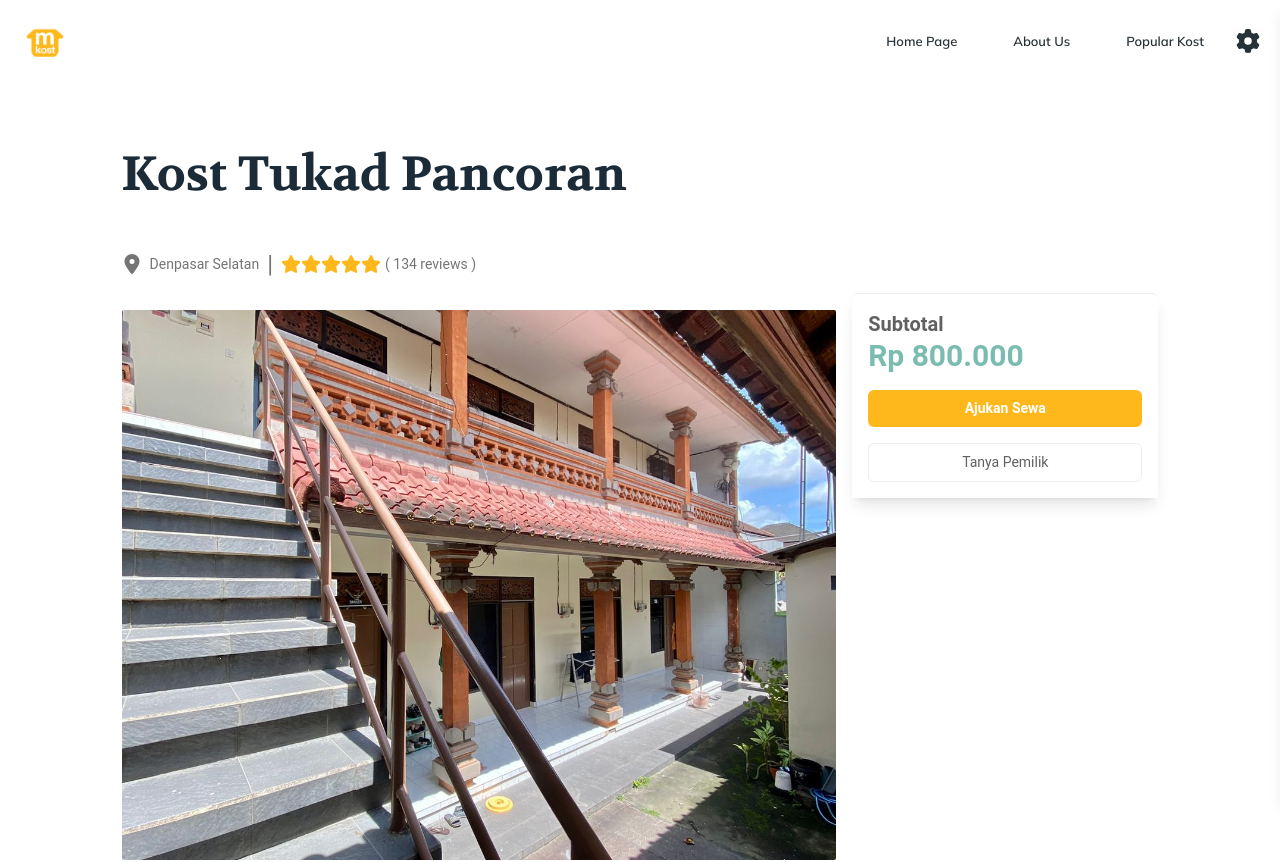
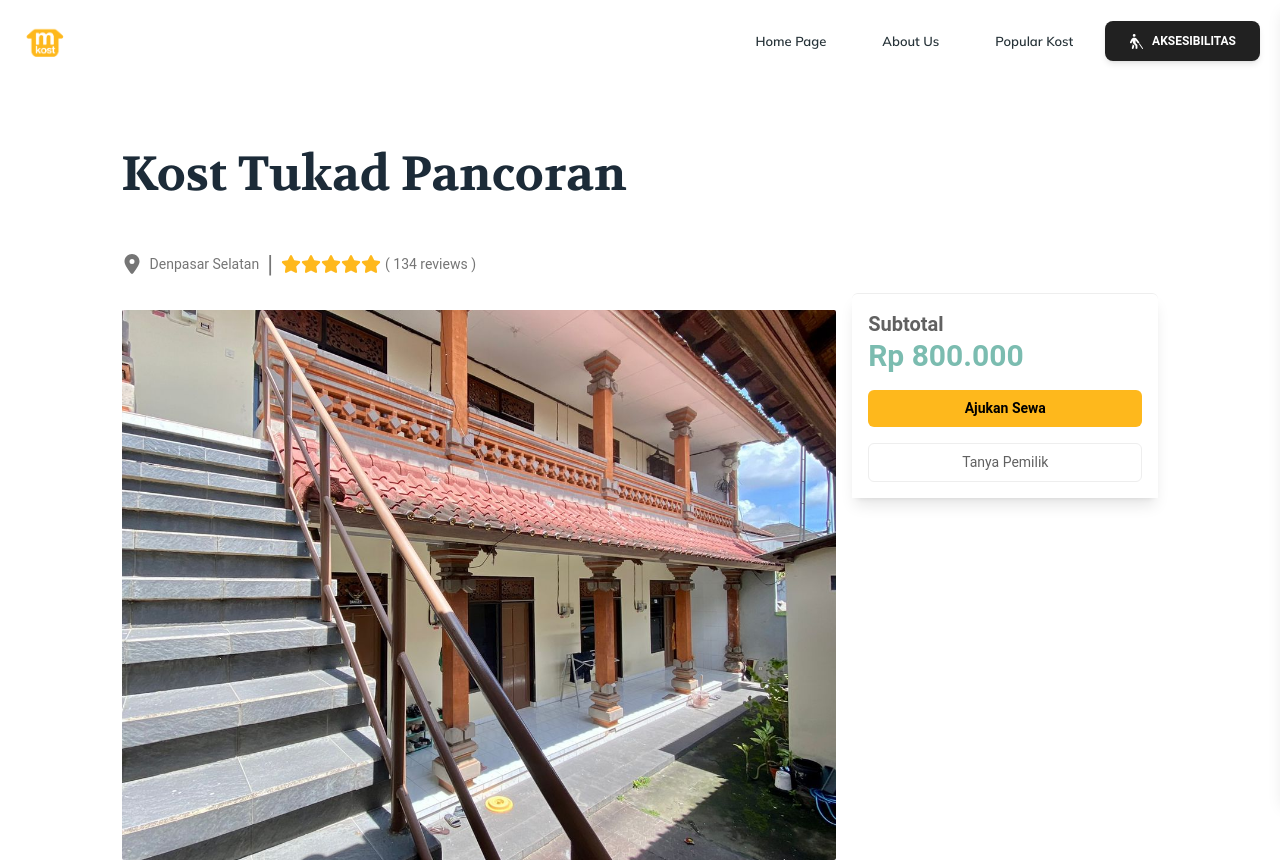
Before and after one commit to Gerry-Geraldy/skripsi-web-apps, a React (Vite) app: page /user/kost/1 in a window 1280 px wide. Shown: the top 862 px of the page. Built offline with nearby package versions, Linux system fonts and the light colour scheme.

Commit message:
Revisi Sidang Skripsi

```diff
--- a/src/components/layouts/Navbar.jsx
+++ b/src/components/layouts/Navbar.jsx
@@ -1,11 +1,16 @@
 import { useState, useEffect } from "react";
-import { Collapse, Typography, IconButton } from "@material-tailwind/react";
+import {
+  Collapse,
+  Typography,
+  IconButton,
+  Button,
+} from "@material-tailwind/react";
 import { Bars3Icon, XMarkIcon } from "@heroicons/react/24/outline";
 import { Link, useLocation } from "react-router-dom";
 import routes from "../../routes";
 import { logo } from "../../../public";
 import { FontAwesomeIcon } from "@fortawesome/react-fontawesome";
-import { faCog } from "@fortawesome/free-solid-svg-icons";
+import { faBlind } from "@fortawesome/free-solid-svg-icons";
 import { useMaterialTailwindController } from "../../context";
 import { setOpenConfigurator } from "../../context/reducer";
 import Configurator from "./configurator";
@@ -19,8 +24,13 @@ const Navbar = () => {
   const isHomePage = location.pathname === "/user/home";
   const isAboutPage = location.pathname === "/user/about";
   const [controller, dispatch] = useMaterialTailwindController();
-  const { themeColor, tritanopiaColor, protanopiaColor, deuteranopiaColor, sidenavType } =
-    controller;
+  const {
+    themeColor,
+    tritanopiaColor,
+    protanopiaColor,
+    deuteranopiaColor,
+    sidenavType,
+  } = controller;
   const { currentHoverBgColor, currentHoverTextColor } = useThemeSwitcherConfig(
     themeColor,
     tritanopiaColor,
@@ -59,13 +69,23 @@ const Navbar = () => {
   return (
     <section
       className={`mx-auto max-w-screen p-5 relative z-50 tw-full navbar ${
-        isMobile ? (sidenavType === 'dark' ? 'bg-gray-800' : 'bg-white') : ''
-      } ${isScrolled ? (sidenavType === 'dark' ? 'bg-gray-800 shadow-gray-700' : 'bg-white shadow-gray-600') : ''}`}
+        isMobile ? (sidenavType === "dark" ? "bg-gray-800" : "bg-white") : ""
+      } ${
+        isScrolled
+          ? sidenavType === "dark"
+            ? "bg-gray-800 shadow-gray-700"
+            : "bg-white shadow-gray-600"
+          : ""
+      }`}
       style={{
         transition: "background-color 0.3s ease-in-out",
       }}
     >
-      <div className={`flex items-center justify-between ${sidenavType === 'dark' ? 'text-white' : 'text-blue-gray-900'}`}>
+      <div
+        className={`flex items-center justify-between ${
+          sidenavType === "dark" ? "text-white" : "text-blue-gray-900"
+        }`}
+      >
         <Typography
           href="/"
           variant="h6"
@@ -93,18 +113,13 @@ const Navbar = () => {
               )}
             </IconButton>
             <Configurator />
-            <FontAwesomeIcon
-              icon={faCog}
-              size="lg"
-              className={`ml-4 cursor-pointer ${currentHoverTextColor} ${
-                isScrolled
-                  ? (sidenavType === 'dark' ? 'text-white' : 'text-headingBlack hover:text-white')
-                  : (isHomePage || isAboutPage) && !isMobile
-                  ? 'hover:text-white'
-                  : ''
-              }`}
+            <Button
+              className={`ml-4 flex items-center gap-2  ${currentHoverTextColor}`}
               onClick={() => setOpenConfigurator(dispatch, true)}
-            />
+            >
+              <FontAwesomeIcon icon={faBlind} size="lg" />
+              <span>Aksesibilitas</span>
+            </Button>
           </div>
         ) : (
           <div className="flex items-center justify-end">
@@ -118,20 +133,24 @@ const Navbar = () => {
                     variant="small"
                     className={`p-2 font-mulishSemiBold text-[13px] rounded-lg ${currentHoverBgColor} ${
                       (isHomePage || isAboutPage) && !isMobile
-                        ? 'text-white'
+                        ? "text-white"
                         : isScrolled
-                        ? (sidenavType === 'dark' ? 'text-white' : 'text-headingBlack hover:text-white ')
-                        : ''
+                        ? sidenavType === "dark"
+                          ? "text-white"
+                          : "text-headingBlack hover:text-white "
+                        : ""
                     }`}
                   >
                     <Link
                       to={page.path}
                       className={`p-2 font-medium ${
                         isScrolled
-                          ? (sidenavType === 'dark' ? 'text-white' : 'text-headingBlack hover:text-white')
+                          ? sidenavType === "dark"
+                            ? "text-white"
+                            : "text-headingBlack hover:text-white"
                           : (isHomePage || isAboutPage) && !isMobile
-                          ? 'text-white '
-                          : ''
+                          ? "text-white "
+                          : ""
                       }`}
                     >
                       {page.name}
@@ -141,18 +160,13 @@ const Navbar = () => {
             </ul>
 
             <Configurator />
-            <FontAwesomeIcon
-              icon={faCog}
-              size="xl"
-              className={`ml-4 cursor-pointer ${currentHoverTextColor} ${
-                isScrolled
-                  ? (sidenavType === 'dark' ? 'text-white hover:scale-105 focus:scale-95' : 'text-headingBlack hover:scale-105 focus:scale-95')
-                  : (isHomePage || isAboutPage) && !isMobile
-                  ? 'text-white hover:text-headingBlack'
-                  : ''
-              }`}
+            <Button
+              className={`ml-4 flex items-center gap-2  ${currentHoverTextColor}`}
               onClick={() => setOpenConfigurator(dispatch, true)}
-            />
+            >
+              <FontAwesomeIcon icon={faBlind} size="lg" />
+              <span>Aksesibilitas</span>
+            </Button>
           </div>
         )}
       </div>
@@ -170,20 +184,24 @@ const Navbar = () => {
                   variant="small"
                   className={`p-2 font-mulishSemiBold text-[13px] ${currentHoverBgColor} rounded-lg ${
                     (isHomePage || isAboutPage) && !isMobile
-                      ? 'text-white'
+                      ? "text-white"
                       : isScrolled
-                      ? (sidenavType === 'dark' ? 'text-white' : 'text-headingBlack hover:text-white')
-                      : ''
+                      ? sidenavType === "dark"
+                        ? "text-white"
+                        : "text-headingBlack hover:text-white"
+                      : ""
                   }`}
                 >
                   <Link
                     to={page.path}
                     className={`p-2 font-medium ${
                       isScrolled
-                        ? (sidenavType === 'dark' ? 'text-white' : 'text-headingBlack hover:text-white')
+                        ? sidenavType === "dark"
+                          ? "text-white"
+                          : "text-headingBlack hover:text-white"
                         : (isHomePage || isAboutPage) && !isMobile
-                        ? 'text-white hover:text-headingBlack'
-                        : ''
+                        ? "text-white hover:text-headingBlack"
+                        : ""
                     }`}
                   >
                     {page.name}
--- a/src/components/user/detail/BookingSidebar.jsx
+++ b/src/components/user/detail/BookingSidebar.jsx
@@ -7,7 +7,7 @@ const BookingSidebar = ({ price }) => {
   const { themeColor, tritanopiaColor, protanopiaColor, deuteranopiaColor } =
     controller;
 
-  const { currentButtonColor, currentHoverBgColor } = useThemeSwitcherConfig(
+  const { currentButtonColor } = useThemeSwitcherConfig(
     themeColor,
     tritanopiaColor,
     protanopiaColor,
@@ -30,7 +30,7 @@ const BookingSidebar = ({ price }) => {
       </div>
       <button
         onClick={handleBooking}
-        className={`w-full text-white p-2 rounded-md font-semibold  text-[12px] sm:text-[14px] ${currentButtonColor} ${currentHoverBgColor}`}
+        className={`w-full p-2 rounded-md font-semibold  text-[12px] sm:text-[14px] ${currentButtonColor}`}
       >
         Ajukan Sewa
       </button>
--- a/src/index.css
+++ b/src/index.css
@@ -1,6 +1,7 @@
 @tailwind base;
 @tailwind components;
 @tailwind utilities;
+
 
 @font-face {
       font-family: Volkhov Bold;
@@ -21,6 +22,9 @@
       font-family: Mulish Bold;
       src: url("../public/Font/Mulish-Bold.ttf") format('truetype');
     }
+
+
+
 html{
       scroll-behavior: smooth;
 }
```
